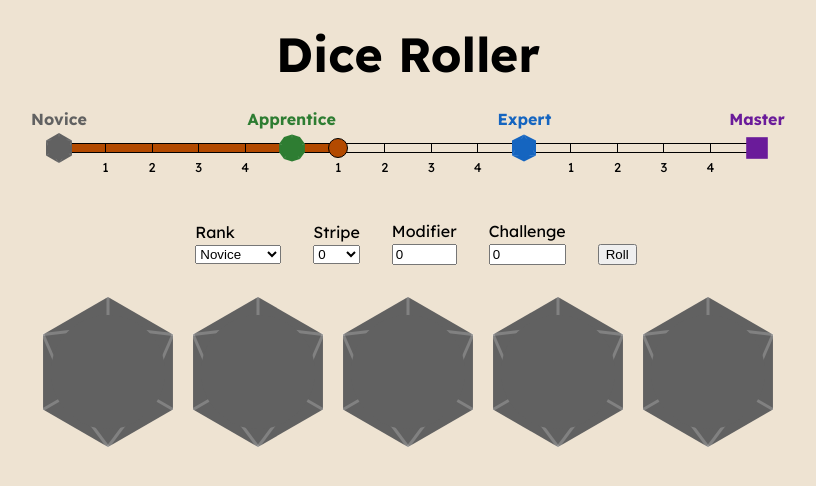
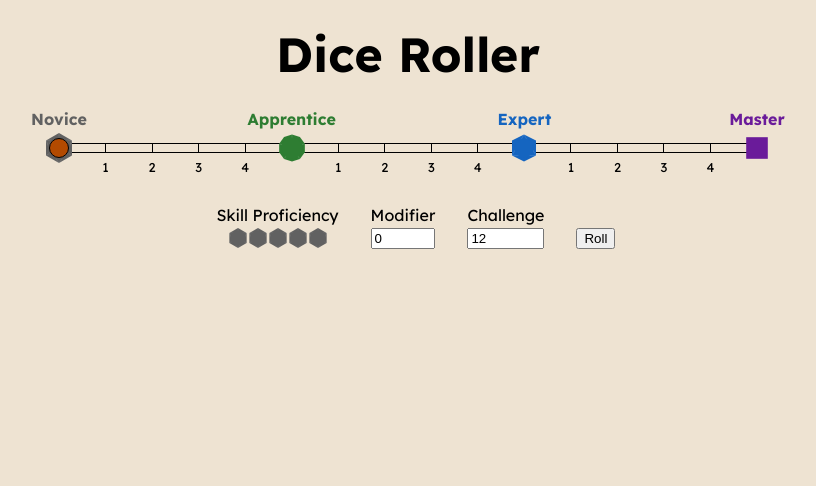
Before and after one commit to DanielBelchamber/skill-dice, a Vue app: page / in a window 1280 px wide. Shown: the top 486 px of the page, without its empty margins (232-1048 px from the left). Built offline with nearby package versions, Linux system fonts and the light colour scheme.

Commit message:
feat: SkillProficiency dice pool display

```diff
--- a/src/assets/base.css
+++ b/src/assets/base.css
@@ -11,6 +11,22 @@
   --expert: #1565c0ff;
   --apprentice: #2e7d32ff;
   --novice: #616161ff;
+}
+
+.Master {
+  color: var(--master);
+}
+
+.Expert {
+  color: var(--expert);
+}
+
+.Apprentice {
+  color: var(--apprentice);
+}
+
+.Novice {
+  color: var(--novice);
 }
 
 *,
--- /dev/null
+++ b/src/components/SkillProficiency.vue
@@ -0,0 +1,31 @@
+<script setup lang="ts">
+import { type PropType } from 'vue'
+
+import SkillDie from '@/components/SkillDie.vue';
+import type { SkillDieRank } from '@/composables/dicePool';
+
+defineProps({
+  display: {
+    type: Array as PropType<SkillDieRank[]>,
+    required: true
+  },
+  size: {
+    type: Number,
+    default: 24
+  }
+})
+</script>
+
+<template>
+  <div class="SkillProficiency">
+    <SkillDie v-for="(rank, index) in display" :key="index" :rank="rank" :size="20" />
+  </div>
+</template>
+
+<style scoped>
+.SkillProficiency {
+  display: flex;
+  align-items: center;
+  justify-content: center;
+}
+</style>
--- a/src/components/SkillProficiencySlider.vue
+++ b/src/components/SkillProficiencySlider.vue
@@ -1,21 +1,29 @@
 <script setup lang="ts">
-import { ref, type PropType, computed } from 'vue'
+import { ref, type PropType, computed, watch } from 'vue'
 
 import type { SkillDieRank } from '@/composables/dicePool';
 import type { SkillProficiency, SkillStripe } from '@/composables/skill';
 import SkillDie from '@/components/SkillDie.vue';
+import { useAppStore } from '@/stores/app';
 
 const RANKS: SkillDieRank[] = ['Novice', 'Apprentice', 'Expert', 'Master']
 
 const props = defineProps({
   proficiency: {
     type: Object as PropType<SkillProficiency>,
-    default: () => ({ rank: 'Apprentice', stripe: 1 })
+    required: true
   }
 })
 
 const rank = ref(props.proficiency.rank)
 const stripe = ref(props.proficiency.stripe)
+
+const appStore = useAppStore();
+
+watch([rank, stripe], () => {
+  appStore.skill.setRank(rank.value)
+  appStore.skill.setStripe(stripe.value)
+})
 
 const proficiencyPercentage = computed(() => {
   const notch = RANKS.indexOf(rank.value) * 5 + stripe.value
@@ -122,20 +130,4 @@ const handleTrackMouseEvent = (e: MouseEvent) => {
   font-weight: 700;
   text-align: center;
 }
-
-.rank-wrapper .label.Master {
-  color: var(--master);
-}
-
-.rank-wrapper .label.Expert {
-  color: var(--expert);
-}
-
-.rank-wrapper .label.Apprentice {
-  color: var(--apprentice);
-}
-
-.rank-wrapper .label.Novice {
-  color: var(--novice);
-}
 </style>
--- a/src/views/DiceRoller.vue
+++ b/src/views/DiceRoller.vue
@@ -2,35 +2,24 @@
 import { computed, ref, watch } from 'vue'
 
 import { useAppStore } from '@/stores/app'
-import { type RollDisplay, type SkillCheck, type SkillStripe } from '@/composables/skill'
-import { type SkillDieRank } from '@/composables/dicePool';
+import { type RollDisplay, type SkillCheck } from '@/composables/skill'
 import SkillDie from '@/components/SkillDie.vue'
 import SkillProficiencySlider from '@/components/SkillProficiencySlider.vue';
-
-const RANK_OPTIONS: SkillDieRank[] = ['Novice', 'Apprentice', 'Expert', 'Master']
-const STRIPE_OPTIONS: SkillStripe[] = [0, 1, 2, 3, 4]
+import SkillProficiency from '@/components/SkillProficiency.vue';
 
 const appStore = useAppStore()
 
-const rank = ref<SkillDieRank>('Novice')
-const stripe = ref<SkillStripe>(0)
-const challenge = ref<number>(0)
+const challenge = ref<number>(12)
 const modifier = ref<number>(0)
 const skillCheck = ref<SkillCheck | null>(null)
+
+const proficiencyDisplay = computed(() => appStore.skill.display())
+
+watch(proficiencyDisplay, () => skillCheck.value = null)
 
 const dicePoolDisplay = computed(() =>
   skillCheck.value ? skillCheck.value.display : appStore.skill.display().map((rank) => ({ rank, value: 0 } as RollDisplay))
 )
-
-watch([rank, stripe], () => {
-  skillCheck.value = null
-  appStore.skill.setRank(rank.value)
-  if (rank.value === 'Master') {
-    stripe.value = 0
-  }
-  appStore.skill.setStripe(stripe.value)
-  console.log(rank.value, stripe.value)
-})
 
 const makeSkillCheck = () => {
   skillCheck.value = appStore.skill.check(challenge.value, modifier.value)
@@ -41,21 +30,12 @@ const makeSkillCheck = () => {
   <main class="DiceRoller">
     <h1>Dice Roller</h1>
 
-    <SkillProficiencySlider />
+    <SkillProficiencySlider :proficiency="{ rank: appStore.skill.rank, stripe: appStore.skill.stripe }" />
 
     <div class="skill-selector">
       <div class="input-wrapper">
-        <label for="rank-select">Rank</label>
-        <select id="rank-select" v-model="rank">
-          <option v-for="option in RANK_OPTIONS" :key="option" :value="option">{{ option }}</option>
-        </select>
-      </div>
-
-      <div class="input-wrapper">
-        <label for="stripe-select">Stripe</label>
-        <select id="stripe-select" v-model="stripe" :disabled="rank === 'Master'">
-          <option v-for="option in STRIPE_OPTIONS" :key="option" :value="option">{{ option }}</option>
-        </select>
+        <div>Skill Proficiency</div>
+        <SkillProficiency :display="proficiencyDisplay" />
       </div>
 
       <div class="input-wrapper">
@@ -71,7 +51,7 @@ const makeSkillCheck = () => {
       <button @click="makeSkillCheck">Roll</button>
     </div>
 
-    <div class="dice-pool">
+    <div v-if="skillCheck" class="dice-pool">
       <SkillDie v-for="(die, index) in dicePoolDisplay" :key="index" :rank="die.rank" :value="die.value" :size="150" />
     </div>
 
@@ -101,7 +81,6 @@ main {
 }
 
 .skill-selector {
-  margin-top: 1rem;
   display: flex;
   align-items: center;
 }
@@ -112,9 +91,16 @@ main {
 }
 
 .input-wrapper {
+  height: 100%;
   margin: 0 1rem;
   display: flex;
   flex-direction: column;
+}
+
+.input-wrapper .skill-proficiency {
+  display: flex;
+  align-items: center;
+  justify-content: center;
 }
 
 .dice-pool {
```
